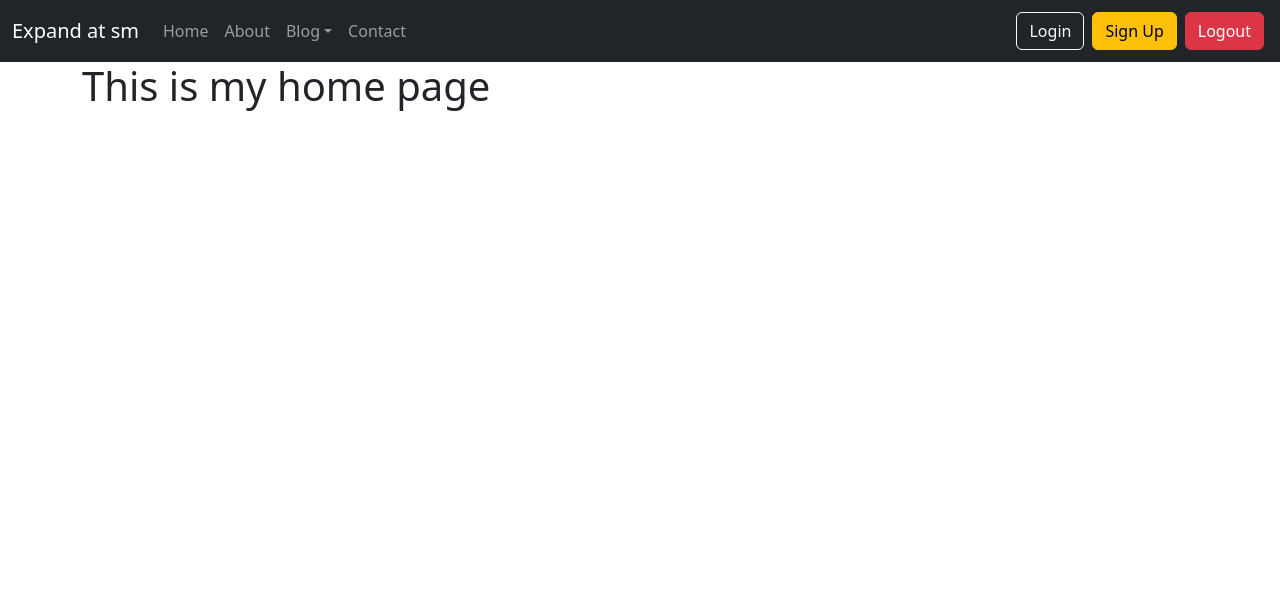
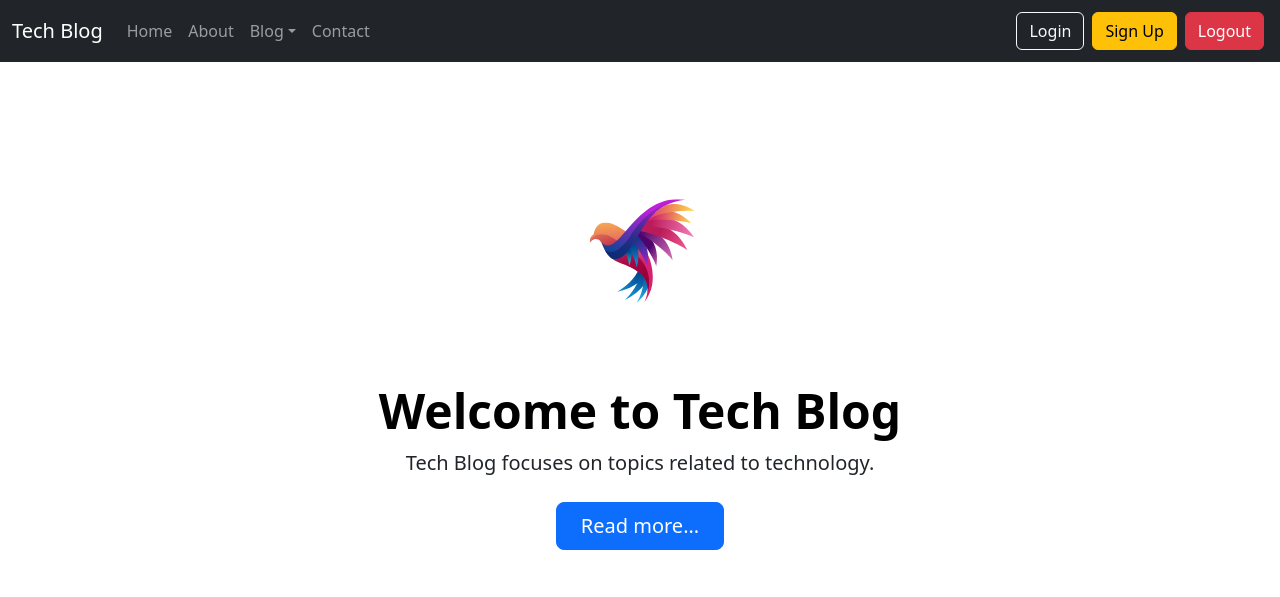
Before and after one commit to shivatejaburle/blog-102, a Django app: page / in a window 1280 px wide. Shown: the top 597 px of the page. Run offline with Django 5.2, Linux system fonts and the light colour scheme; some libraries are stand-ins or nearby versions.

Commit message:
Home Page and Logo

```diff
--- a/home/templates/home/index.html
+++ b/home/templates/home/index.html
@@ -1,11 +1,21 @@
 {% extends 'base_master.html' %}
-
+{% load static %}
 {% block title %}
-    Home Page
+    Tech Blog - Home
 {% endblock title %}
 
 {% block content %}
     <div class="container">
-        <h1>This is my home page</h1>
+        <div class="px-4 py-5 my-5 text-center">
+            <img class="d-block mx-auto mb-4" src="{% static 'home/img/logo.svg' %}" alt="logo" width="200" height="200">
+            <h1 class="display-5 fw-bold text-body-emphasis">Welcome to Tech Blog</h1>
+            <div class="col-lg-6 mx-auto">
+                <p class="lead mb-4">Tech Blog focuses on topics related to technology.</p>
+                <div class="d-grid gap-2 d-sm-flex justify-content-sm-center">
+                <button type="button" class="btn btn-primary btn-lg px-4 gap-3">Read more...</button>
+                <!-- <button type="button" class="btn btn-outline-secondary btn-lg px-4">Secondary</button> -->
+                </div>
+            </div>
+        </div>
     </div>
 {% endblock content %}
--- a/templates/base_master.html
+++ b/templates/base_master.html
@@ -1,4 +1,5 @@
 {% load django_bootstrap5 %}
+{% load static %}
 <!DOCTYPE html>
 <html lang="en">
     <head>
@@ -9,9 +10,9 @@
 
             {% endblock title %}
         </title>
+        <link rel="shortcut icon" href="{% static 'home/img/favicon.ico' %}" type="image/x-icon">
         <!-- Bootstrap CSS -->
         {% bootstrap_css %}
-
     </head>
     <body>
         <!-- Navbar -->
--- a/templates/includes/navbar.html
+++ b/templates/includes/navbar.html
@@ -1,6 +1,6 @@
 <nav class="navbar navbar-expand-sm navbar-dark bg-dark" aria-label="Third navbar example">
   <div class="container-fluid">
-      <a class="navbar-brand" href="#">Expand at sm</a>
+    <a class="navbar-brand" href="#">Tech Blog</a>
     <button class="navbar-toggler" type="button" data-bs-toggle="collapse" data-bs-target="#navbarsExample03" aria-controls="navbarsExample03" aria-expanded="false" aria-label="Toggle navigation">
       <span class="navbar-toggler-icon"></span>
     </button>
@@ -34,10 +34,7 @@
         <li class="nav-item">
           <a class="btn btn-danger m-1" href="#">Logout</a>
         </li>
-
-
       </ul>
-
     </div>
   </div>
 </nav>
```
Also changed, not shown: home/static/home/img/favicon.ico (added), home/static/home/img/logo.svg (added). Lines whose indentation alone changed are shown as unchanged.
